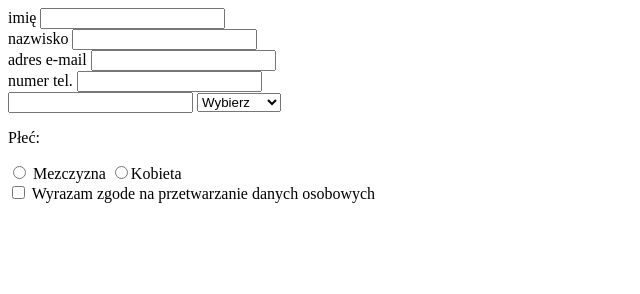
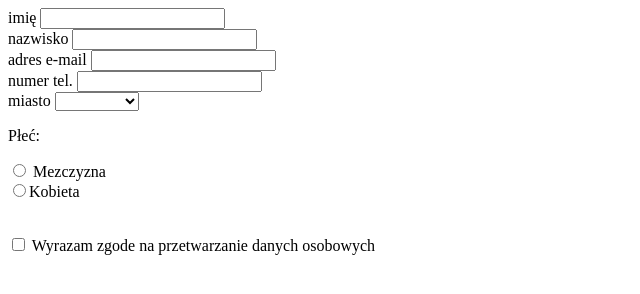
Before and after one commit to ULADG/zalegly-formularz-, a plain HTML site: page index.html in a window 1280 px wide. Shown: the whole page, without its empty margins (0-640 px from the left). Drawn offline with Linux system fonts and the light colour scheme.

Commit message:
teraz to już ostatnie

```diff
--- a/index.html
+++ b/index.html
@@ -16,21 +16,22 @@
 		<label for=numberData> numer tel. </label>
 		<input type="number" id='numberData'><br/>
 
-		<label for=miasto><miasto></miasto></label>
-        <input type="text" id='miasto'>
-        <select>
-        <option value="Wybierz">Wybierz</option>
+		<label for=miasto>miasto</label>
+		<select>
+        <option value=""></option>
         <option value="Krakow">Krakow</option>
         <option value="Warszawa">Warszawa</option>
         <option value="Gdansk">Gdansk</option>
         </select>
 
-        <p>Płeć:</p>
-        <input type="radio" name="gender" value="facet" id="male"> <label for="male">Mezczyzna</label>
-        <input type="radio" name="gender" value="baba" id='woman'><label for="woman">Kobieta</label>
-        <br>
+		<p>Płeć:</p>
+		<p><input type="radio" name="gender" value="facet" id="male"> <label for="male">Mezczyzna</label><br/>
+			<input type="radio" name="gender" value="baba" id='woman'><label for="woman">Kobieta</label></p>
+		<br/>
 
-        <input type="checkbox" id="agreement" name="agreement"><label for="agreement"> Wyrazam zgode na przetwarzanie danych osobowych</label>
+		<input type="checkbox" id="agreement" name="agreement">
+		<label for="agreement"> Wyrazam zgode na przetwarzanie danych osobowych</label>
+
 	</form>
 
 </body>
```
